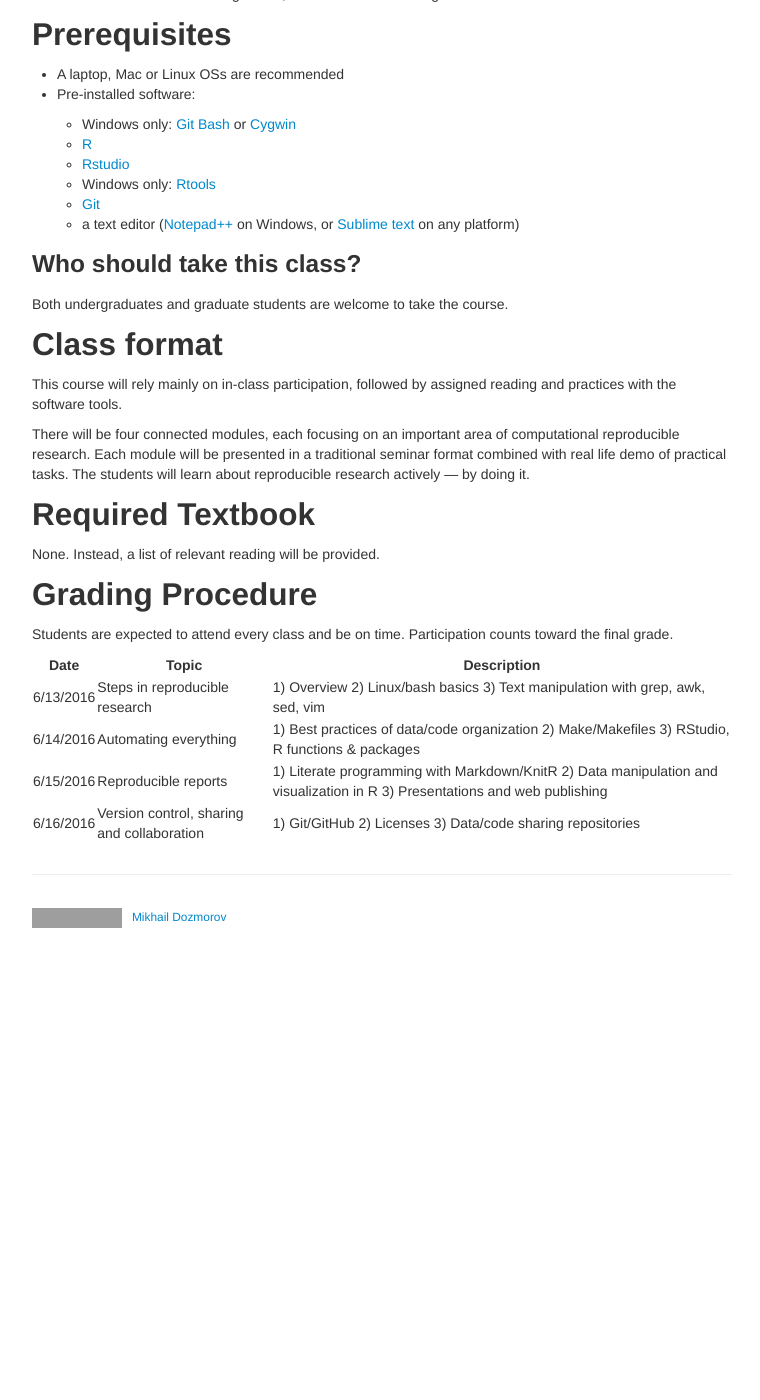
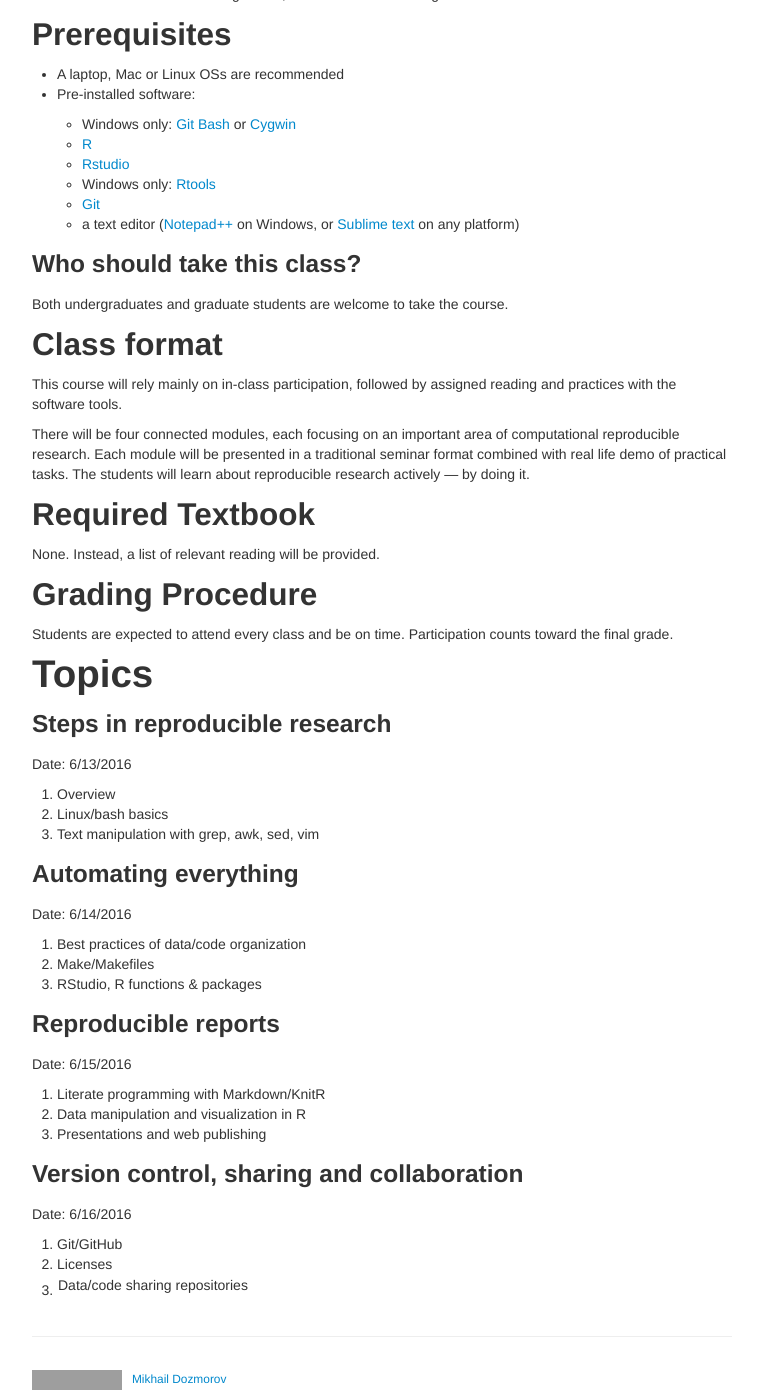
Before and after one commit to mdozmorov/BIOS692, a Jekyll site: the page built from pages/syllabus.md, in a window 1280 px wide and 1400 px high, scrolled down 818 px. Shown: the whole window, without its empty margins (258-1018 px from the left). Built offline with Jekyll 4.4.1, drawn with Linux system fonts in a browser that asks for light colours; before the commit the page ends 1756 px from its top, so only the background shows below that; grey boxes are pictures that could not be loaded.

Commit message:
Reorganize table of topics

```diff
--- a/pages/syllabus.md
+++ b/pages/syllabus.md
@@ -64,9 +64,36 @@ None. Instead, a list of relevant reading will be provided.
 
 Students are expected to attend every class and be on time.  Participation counts toward the final grade.
 
-| Date                 | Topic                                            | Description                                                                                                          |
-|----------------------|--------------------------------------------------|----------------------------------------------------------------------------------------------------------------------|
-| 6/13/2016            | Steps in reproducible research                   | 1) Overview 2) Linux/bash basics 3) Text manipulation with grep, awk, sed, vim                                       |
-| 6/14/2016            | Automating everything                            | 1) Best practices of data/code organization 2) Make/Makefiles 3) RStudio, R functions & packages                     |
-| 6/15/2016            | Reproducible reports                             | 1) Literate programming with Markdown/KnitR 2) Data manipulation and visualization in R 3) Presentations and web publishing  |
-| 6/16/2016            | Version control, sharing and collaboration       | 1) Git/GitHub 2) Licenses 3) Data/code sharing repositories                                                          |
+# Topics
+
+### Steps in reproducible research
+
+Date: 6/13/2016
+
+1. Overview
+2. Linux/bash basics
+3. Text manipulation with grep, awk, sed, vim
+
+### Automating everything
+
+Date: 6/14/2016
+
+1. Best practices of data/code organization
+2. Make/Makefiles
+3. RStudio, R functions & packages
+
+### Reproducible reports
+
+Date: 6/15/2016
+
+1. Literate programming with Markdown/KnitR
+2. Data manipulation and visualization in R
+3. Presentations and web publishing
+
+### Version control, sharing and collaboration
+
+Date: 6/16/2016
+
+1. Git/GitHub
+2. Licenses
+3. Data/code sharing repositories                                                          |
```
